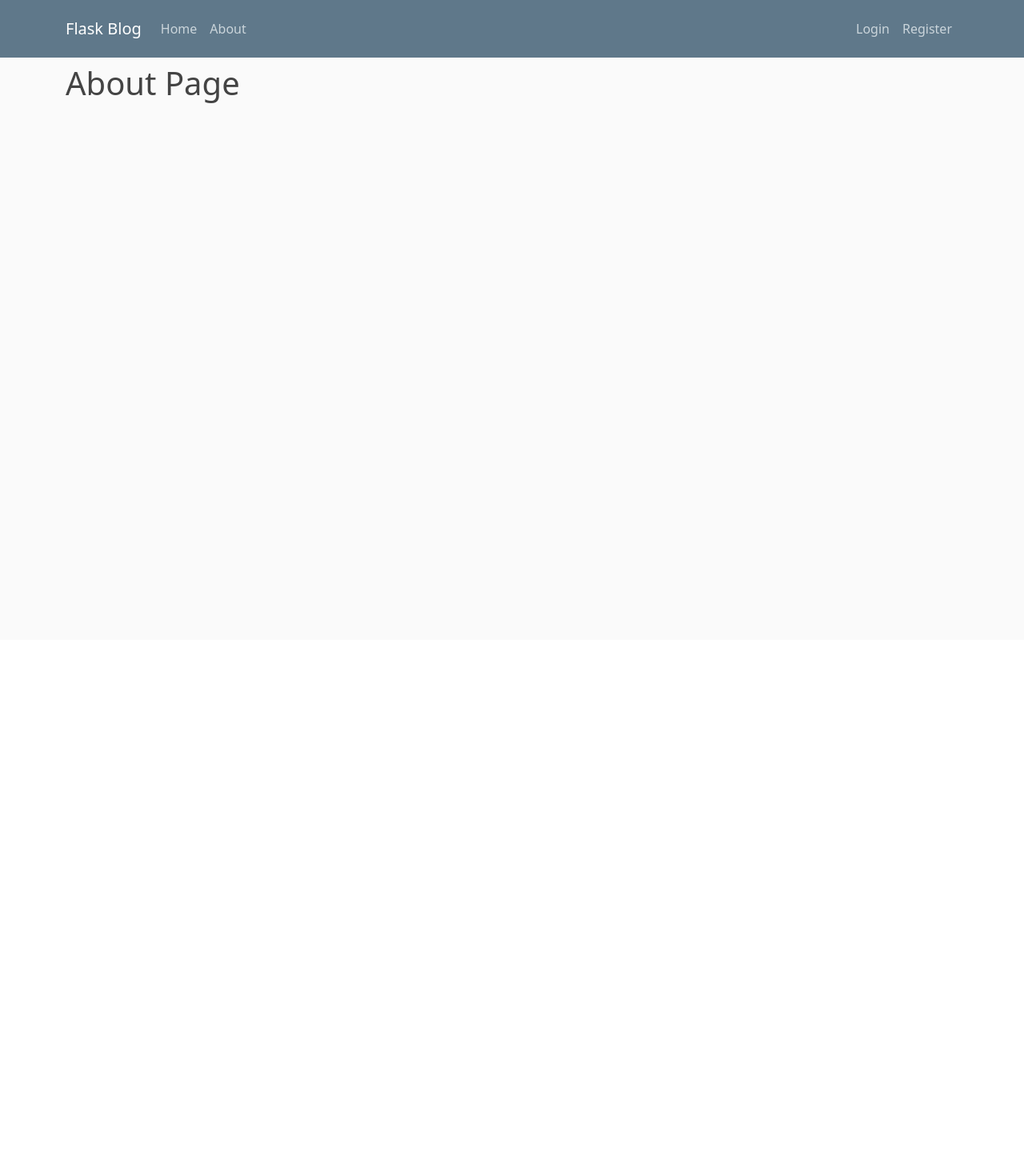
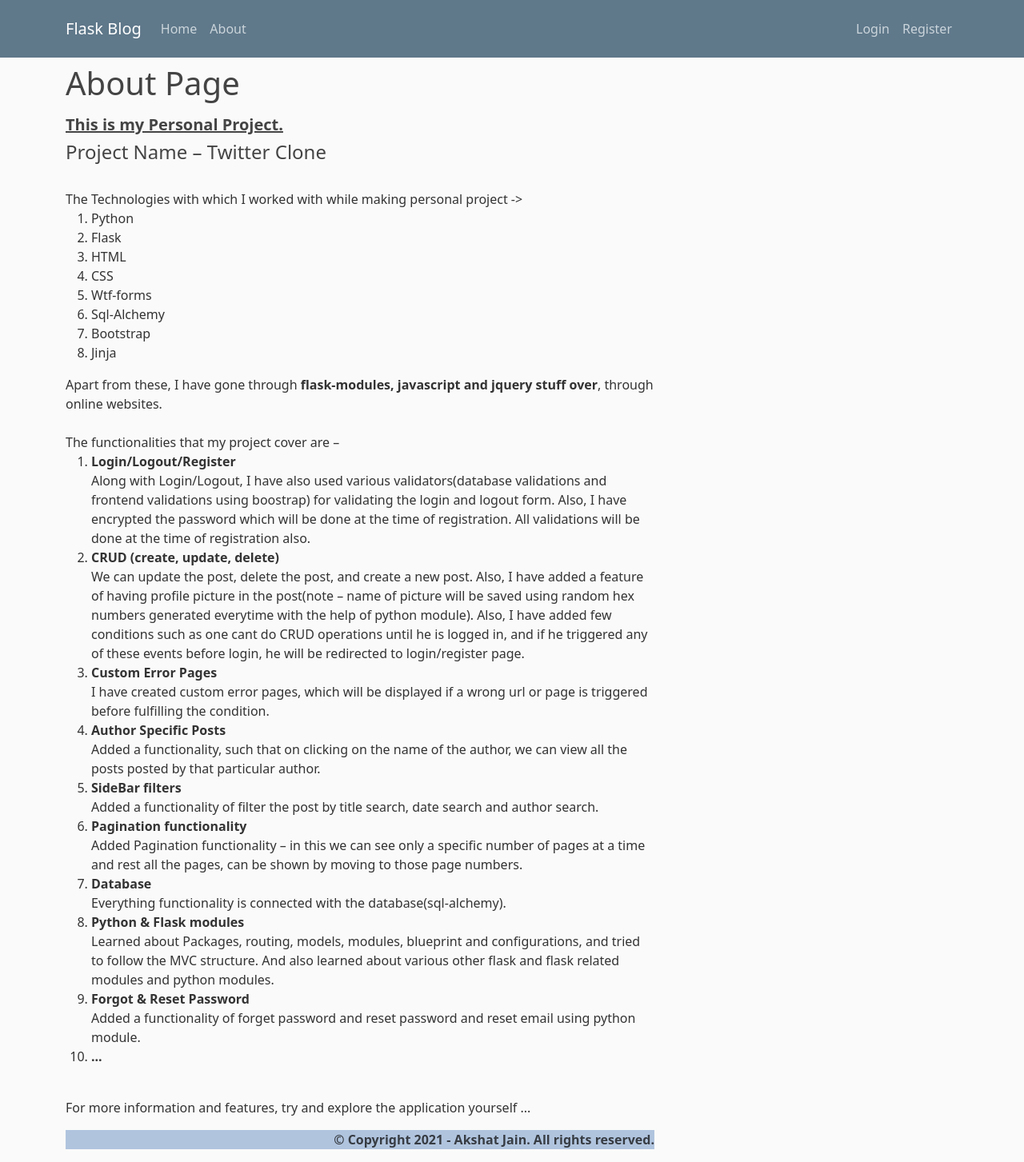
Before and after one commit to AkshatJain-AJ/flask_blog, a Flask app: page /about in a window 1280 px wide. Shown: the whole page at 80% size. Before the commit the page ends 129 px from the top, so only its background shows below. Run offline with Flask 2, Linux system fonts and the light colour scheme.

Commit message:
updated the About.html

```diff
--- a/flaskblog/static/main.css
+++ b/flaskblog/static/main.css
@@ -82,3 +82,10 @@ a.article-title:hover {
 #posts {
     display: flex;
 }
+
+.cp-text{
+    color: rgba(0,0,0,.7);
+    text-shadow: 0 1px rgba(255, 255, 255, 0.1);
+    position: relative;
+    bottom: 0;
+}
--- a/flaskblog/templates/about.html
+++ b/flaskblog/templates/about.html
@@ -2,4 +2,89 @@
 
 {% block content %}
 	<h1>About Page</h1>
+	<p>
+		<h5><b><u>This is my Personal Project.</u></b></h5>
+
+		<h4>Project Name – Twitter Clone</h4>
+
+		<br>
+		The Technologies with which I worked with while making personal project ->
+
+		<ol>
+			<li>Python</li>
+			<li>Flask</li>
+			<li>HTML</li>
+			<li>CSS</li>
+			<li>Wtf-forms</li>
+			<li>Sql-Alchemy</li>
+			<li>Bootstrap</li>
+			<li>Jinja</li>
+		</ol>
+
+
+		Apart from these, I have gone through <b>flask-modules, javascript and jquery stuff over</b>, through online websites.
+		<br><br>
+
+		The functionalities that my project cover are –
+
+		<ol>
+			<li><b>Login/Logout/Register</b></li>
+			<span>
+				Along with Login/Logout, I have also used various validators(database validations and frontend validations using boostrap) for validating the login and logout form. Also, I have encrypted the password which will be done at the time of registration. All validations will be done at the time of registration also.
+			</span>
+
+			<li><b>CRUD (create, update, delete)</b></li>
+			<span>
+				We can update the post, delete the post, and create a new post. Also, I have added a feature of having profile picture in the post(note – name of picture will be saved using random hex numbers generated everytime with the help of python module). Also, I have added few conditions such as one cant do CRUD operations until he is logged in, and if he triggered any of these events before login, he will be redirected to login/register page.
+			</span>
+
+			<li><b>Custom Error Pages</b></li>
+			<span>
+				I have created custom error pages, which will be displayed if a wrong url or page is triggered before fulfilling the condition.
+			</span>
+
+			<li><b>Author Specific Posts</b></li>
+			<span>
+				Added a functionality, such that on clicking on the name of the author, we can view all the posts posted by that particular author.
+			</span>
+
+			<li><b>SideBar filters</b></li>
+			<span>
+				Added a functionality of filter the post by title search, date search and author search.
+			</span>
+
+			<li><b>Pagination functionality</b></li>
+			<span>
+				Added Pagination functionality – in this we can see only a specific number of pages at a time and rest all the pages, can be shown by moving to those page numbers.
+			</span>
+
+			<li><b>Database</b></li>
+			<span>
+				Everything functionality is connected with the database(sql-alchemy).
+			</span>
+
+			<li><b>Python & Flask modules</b></li>
+			<span>
+				Learned about Packages, routing, models, modules, blueprint and configurations, and tried to follow the MVC structure. And also learned about various other flask and flask related modules and python modules.
+			</span>
+
+			<li><b>Forgot & Reset Password</b></li>
+			<span>
+				Added a functionality of forget password and reset password and reset email using python module.
+			</span>
+
+			<li><b>...</b></li>
+		</ol>
+	</p>
+
+	<br>
+	<p>
+		For more information and features, try and explore the application yourself ...
+	</p>
+
+	<p class="cp-text" style="text-align: right; background-color: lightsteelblue;">
+	    <b>
+	    	© Copyright 2021 - Akshat Jain. All rights reserved.
+	    </b>
+	</p>
 {% endblock content %}
```
